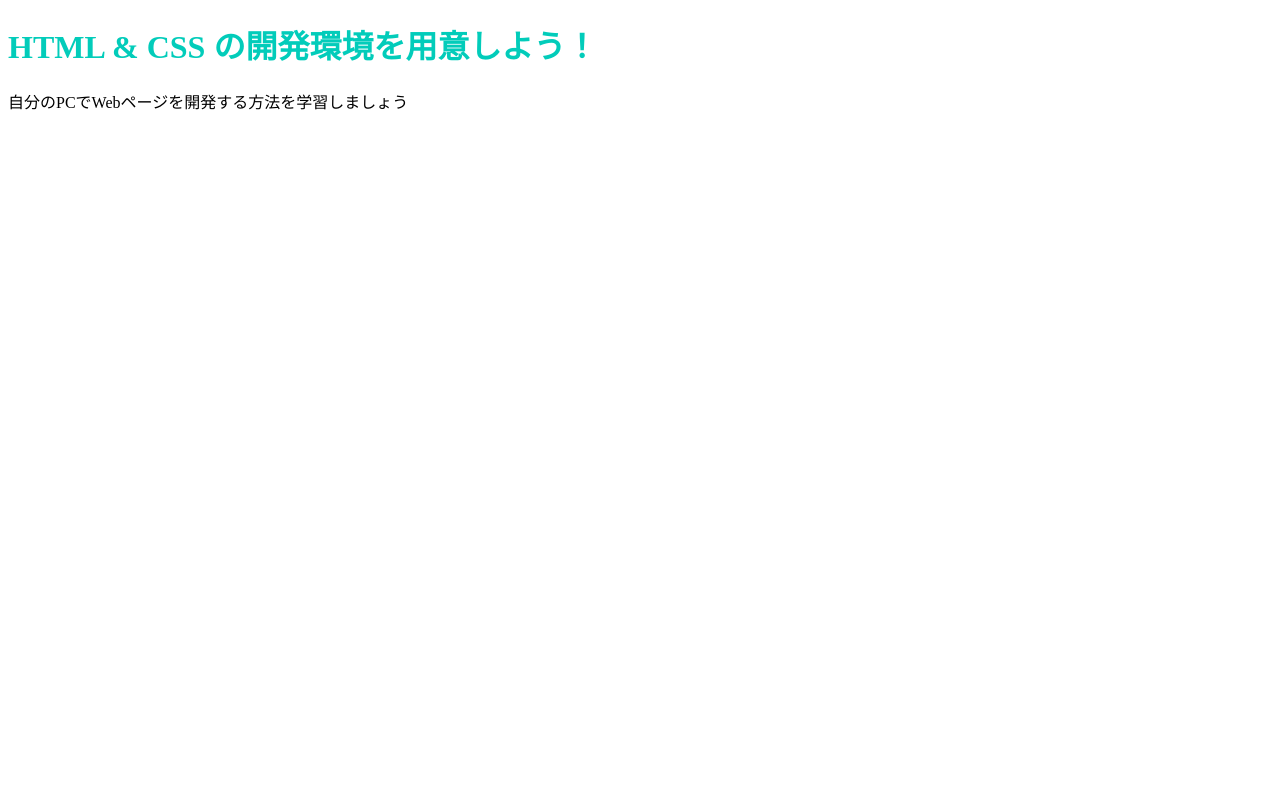
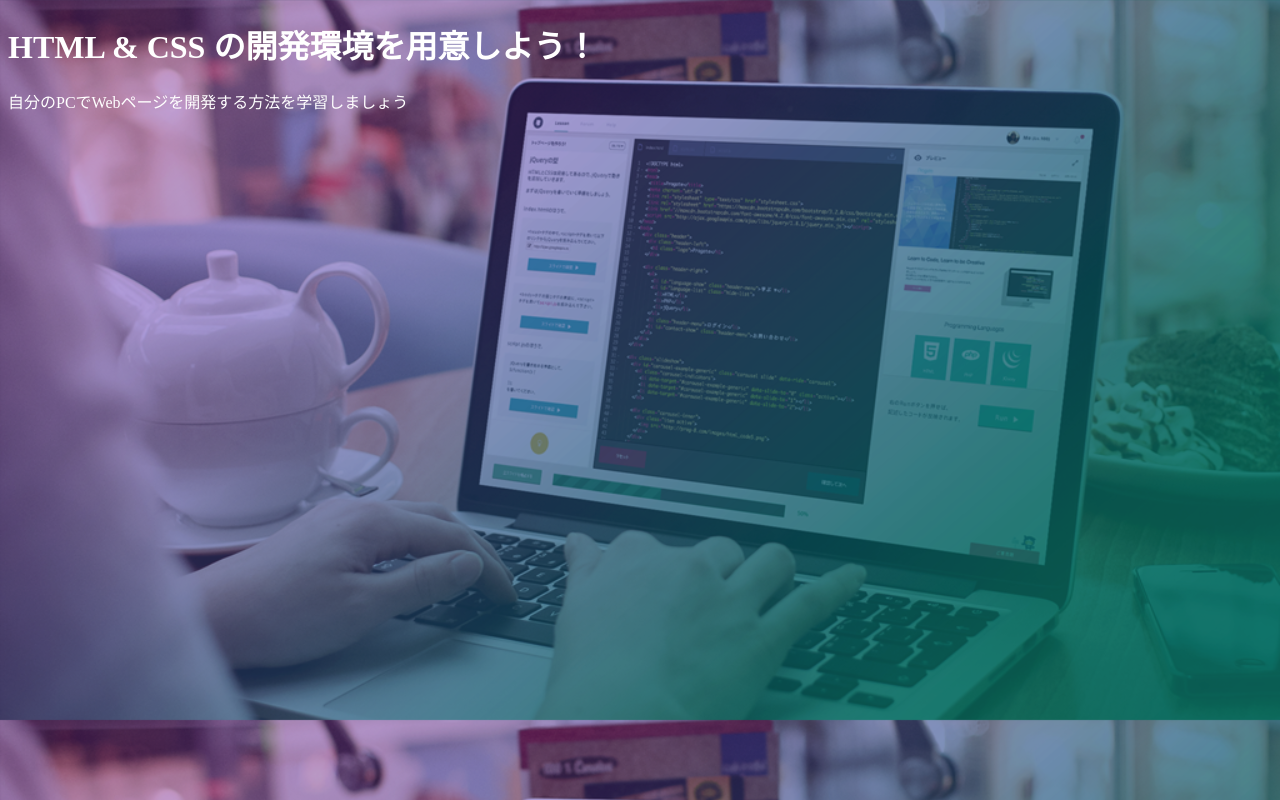
Before and after one commit to zabonx/zabonx.github.io, a plain HTML site: page index.html in a window 1280 px wide. Drawn offline with Linux system fonts and the light colour scheme.

Commit message:
Update stylesheet.css

```diff
--- a/stylesheet.css
+++ b/stylesheet.css
@@ -1,3 +1,11 @@
 .title {
-  color: #02ccba;
+  color: white;
 }
+.sub {
+	color:white;
+}
+
+body {
+	background-image:url(top.png);
+	background-size:cover;
+}
```
